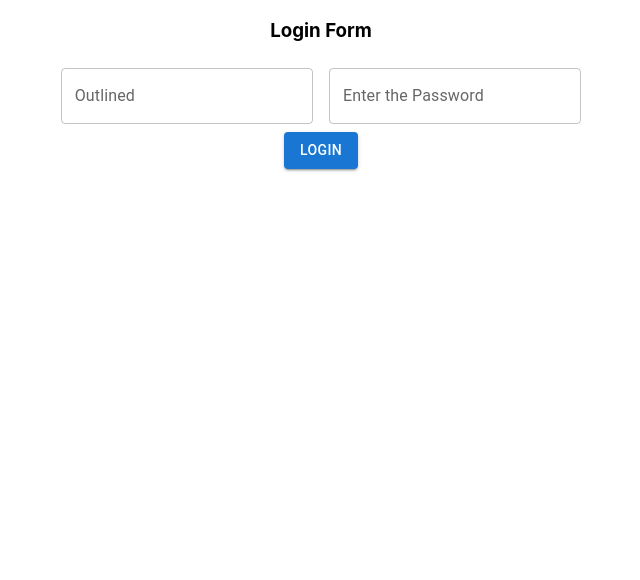
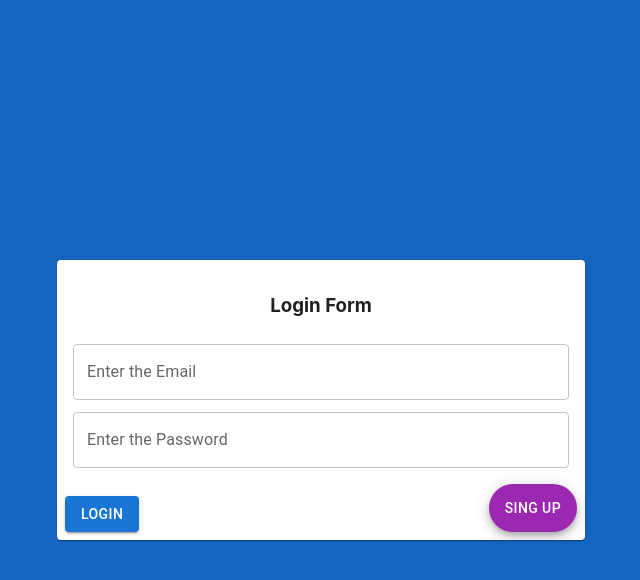
Before and after one commit to Ninelka/react-firebase-v9, a React (Create React App) app: page /login in a window 1280 px wide. Shown: the top 580 px of the page, without its empty margins (319-959 px from the left). Built offline with nearby package versions, Linux system fonts and the light colour scheme.

Commit message:
WIP: add switcher between login/register forms and some styles

```diff
--- a/src/components/common/form.js
+++ b/src/components/common/form.js
@@ -1,30 +1,50 @@
 import * as React from 'react';
 import Box from '@mui/material/Box';
 import TextField from '@mui/material/TextField';
+import Card from '@mui/material/Card';
 import Button from "./button";
+import {CardContent, CardActions, Fab} from "@mui/material";
+import {Link} from "react-router-dom";
 
 export default function BasicTextFields({title, setPassword, setEmail, handleAction}) {
     return (
-        <div>
+        <Box sx={{
+            height: "100vh",
+            display: "flex",
+            flexDirection: "column",
+            justifyContent: "center",
+            alignItems: "center",
+            backgroundColor: "primary.dark"
+        }}>
+            <Card>
+                <CardContent>
                     <div className="heading-container">
                         <h3>
                             {title} Form
                         </h3>
                     </div>
-
                     <Box
                         component="form"
-                sx={{
-                    '& > :not(style)': { m: 1, width: '25ch' },
-                }}
                         noValidate
                         autoComplete="off"
                     >
-                <TextField id="outlined-basic" label="Outlined" variant="outlined" onChange={(e) => setEmail(e.target.value)} />
-                <TextField id="password" label="Enter the Password" variant="outlined" onChange={(e) => setPassword(e.target.value)} />
+                        <TextField margin="dense" fullWidth id="outlined-basic" label="Enter the Email"
+                                   variant="outlined"
+                                   onChange={(e) => setEmail(e.target.value)}/>
+                        <TextField margin="dense" fullWidth id="password" label="Enter the Password" variant="outlined"
+                                   onChange={(e) => setPassword(e.target.value)}/>
                     </Box>
-
-            <Button title={title} handleAction={handleAction} />
-        </div>
+                </CardContent>
+                <CardActions sx={{position: "relative"}}>
+                    <Button title={title} handleAction={handleAction}/>
+                    <Link to={title === 'Login' ? '/register' : '/login'}>
+                        <Fab variant="extended" sx={{position: "absolute", right: "8px", bottom: "8px"}}
+                             color="secondary" aria-label="add">
+                            {title === 'Login' ? 'Sing Up' : 'Log In'}
+                        </Fab>
+                    </Link>
+                </CardActions>
+            </Card>
+        </Box>
     );
 }
```
Lines whose indentation alone changed are shown as unchanged.
